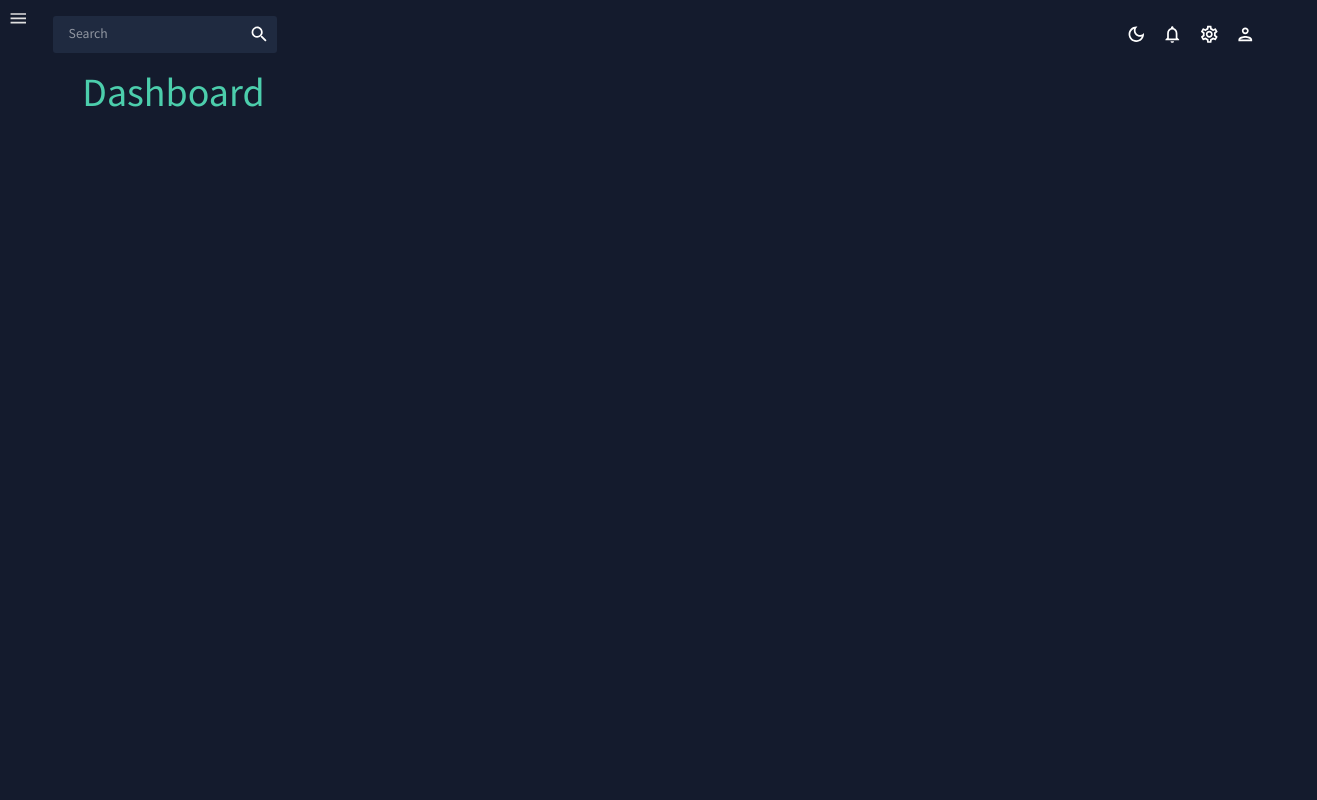
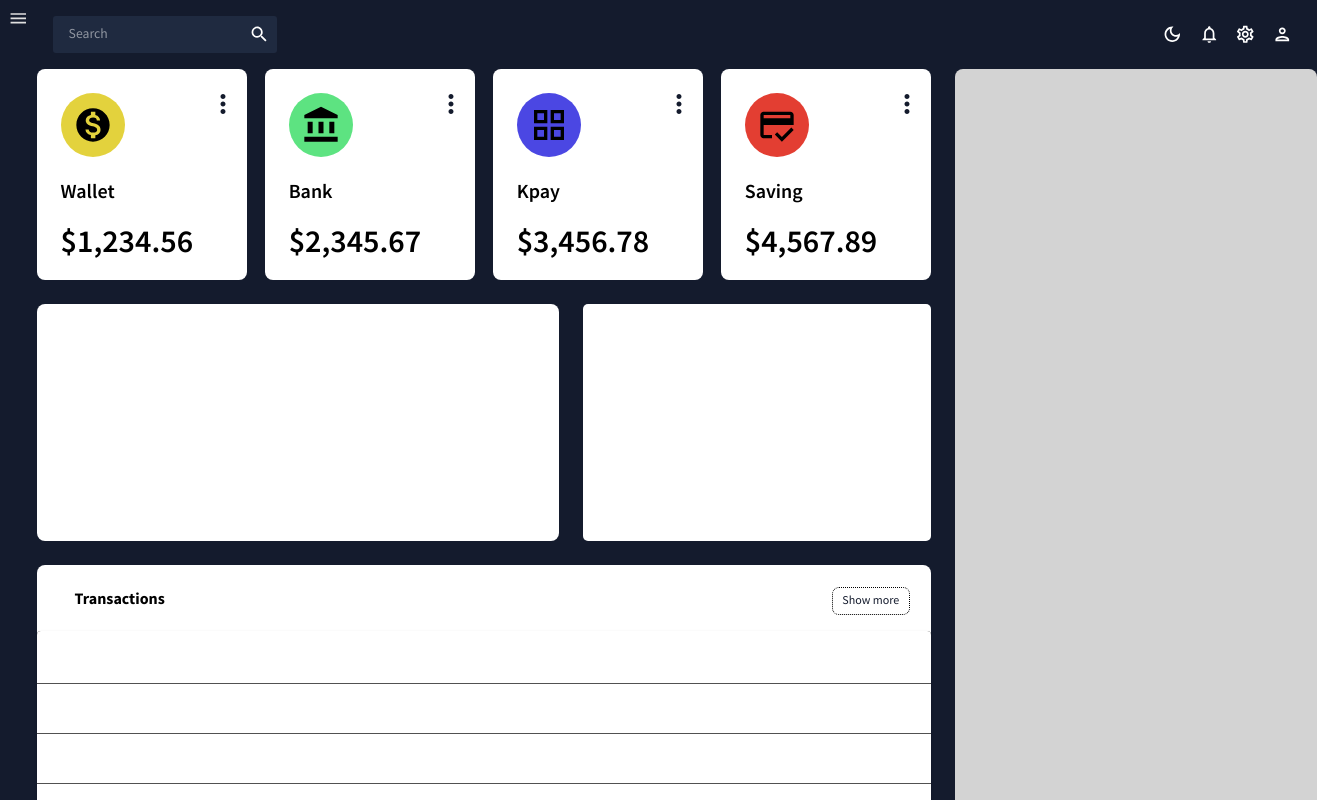
Before and after one commit to GeezerGurus/Tinkle, a React (Create React App) app: page / in a window 1280 px wide. Shown: the top 800 px of the page, 1317 px wide, since content can reach past the window. Built offline with nearby package versions, Linux system fonts and the light colour scheme.

Commit message:
Dashboard layout & 4 Boxes and Extra

```diff
--- a/package.json
+++ b/package.json
@@ -9,6 +9,7 @@
     "@mui/icons-material": "^5.15.18",
     "@mui/material": "^5.15.18",
     "@mui/styled-engine-sc": "^6.0.0-alpha.18",
+    "@mui/x-data-grid": "^7.6.2",
     "@testing-library/jest-dom": "^5.17.0",
     "@testing-library/react": "^13.4.0",
     "@testing-library/user-event": "^13.5.0",
--- /dev/null
+++ b/src/components/Dashboard componentsSLH/balance_com.jsx
@@ -0,0 +1,120 @@
+import { Button, Box, Typography } from "@mui/material";
+import MoreVertIcon from "@mui/icons-material/MoreVert";
+export const Balancecom = ({ Icon, Reason, Amount, Color }) => {
+  return (
+    // bigbox
+    <Box
+      sx={{
+        position: "relative",
+        display: "flex",
+        flexDirection: "column",
+        justifyContent: "space-between",
+        backgroundColor: "white",
+        color: "black",
+        width: "210px",
+        height: "211px",
+        border: "1px",
+        borderRadius: "8px",
+      }}
+    >
+      {/* toprow box */}
+      <Box
+        sx={{
+          display: "flex",
+          width: "100%",
+          height: "88px",
+          justifyContent: "space-between",
+        }}
+      >
+        {/* Bag icon box */}
+        <Box
+          sx={{
+            display: "flex",
+            width: "64px",
+            height: "64px",
+            justifyContent: "center",
+            alignItems: "center",
+            backgroundColor: Color,
+            borderRadius: "50%",
+            margin: "24px",
+          }}
+        >
+          <Icon
+            sx={{
+              fontSize: "40px",
+            }}
+          />
+        </Box>
+
+        {/* menu icon box */}
+        <Box
+          sx={{
+            display: "flex",
+            width: "8px",
+            height: "30px",
+            justifyContent: "center",
+            alignItems: "center",
+            backgroundColor: "white",
+            marginTop: "20px",
+            marginRight: "20px",
+          }}
+        >
+          {" "}
+          <Button
+            sx={{
+              minWidth: "10px",
+              minHeight: "32px",
+              padding: "0px",
+            }}
+          >
+            <MoreVertIcon
+              sx={{
+                fontSize: "30px",
+              }}
+            />
+          </Button>
+        </Box>
+      </Box>
+
+      {/* second row box */}
+      <Box
+        sx={{
+          marginTop: "19px",
+          marginLeft: "24px",
+        }}
+      >
+        <Typography
+          sx={{
+            fontSize: "20px",
+            // fontFamily: "Inter",
+            fontWeight: "600",
+            lineHeight: "30px",
+          }}
+        >
+          {Reason}
+        </Typography>
+      </Box>
+      {/* third row box */}
+      <Box
+        sx={{
+          marginTop: "19px",
+          marginLeft: "24px",
+          marginBottom: "30px",
+        }}
+      >
+        <Typography
+          sx={{
+            fontSize: "32px",
+            fontWeight: "600",
+            lineHeight: "32px",
+            letterSpacing: "1%",
+          }}
+        >
+          {Amount}
+        </Typography>
+      </Box>
+    </Box>
+  );
+};
+
+export default Balancecom;
--- /dev/null
+++ b/src/components/Dashboard componentsSLH/balance_trend.jsx
@@ -0,0 +1,19 @@
+import { Box } from "@mui/material";
+
+export const Balancetrend = () => {
+  return (
+    <Box
+      sx={{
+        display: "flex",
+        backgroundColor: "white",
+        color: "black",
+        width: "60%",
+        height: "100%",
+        marginRight: "24px",
+        borderRadius: "8px",
+      }}
+    ></Box>
+  );
+};
+
+export default Balancetrend;
--- /dev/null
+++ b/src/components/Dashboard componentsSLH/expenses.jsx
@@ -0,0 +1,18 @@
+import { Box } from "@mui/material";
+
+export const Expenses = () => {
+  return (
+    <Box
+      sx={{
+        display: "flex",
+        backgroundColor: "white",
+        color: "black",
+        width: "40%",
+        height: "100%",
+        borderRadius: "5px",
+      }}
+    ></Box>
+  );
+};
+
+export default Expenses;
--- /dev/null
+++ b/src/components/Dashboard componentsSLH/table.jsx
@@ -0,0 +1,61 @@
+import React from "react";
+import {
+  Table,
+  TableBody,
+  TableCell,
+  TableContainer,
+  TableHead,
+  TableRow,
+  Paper,
+} from "@mui/material";
+
+function createData(name, calories, fat, carbs, protein) {
+  return { name, calories, fat, carbs, protein };
+}
+
+const rows = [
+  createData("Frozen yoghurt", 159, 6.0, 24, 4.0),
+  createData("Ice cream sandwich", 237, 9.0, 37, 4.3),
+  createData("Eclair", 262, 16.0, 24, 6.0),
+  createData("Cupcake", 305, 3.7, 67, 4.3),
+  createData("Gingerbread", 356, 16.0, 49, 3.9),
+];
+
+const BasicTable = () => {
+  return (
+    <TableContainer component={Paper}>
+      <Table
+        sx={{ backgroundColor: "white", border: "1px pale black" }}
+        aria-label="simple table"
+      >
+        <TableHead>
+          <TableRow>
+            <TableCell>Dessert (100g serving)</TableCell>
+            <TableCell align="right">Calories</TableCell>
+            <TableCell align="right">Fat&nbsp;(g)</TableCell>
+            <TableCell align="right">Carbs&nbsp;(g)</TableCell>
+            <TableCell align="right">Protein&nbsp;(g)</TableCell>
+          </TableRow>
+        </TableHead>
+        <TableBody>
+          {rows.map((row) => (
+            <TableRow
+              key={row.name}
+              sx={{ "&:last-child td, &:last-child th": { border: 0 } }}
+            >
+              <TableCell component="th" scope="row">
+                {row.name}
+              </TableCell>
+              <TableCell align="right">{row.calories}</TableCell>
+              <TableCell align="right">{row.fat}</TableCell>
+              <TableCell align="right">{row.carbs}</TableCell>
+              <TableCell align="right">{row.protein}</TableCell>
+            </TableRow>
+          ))}
+        </TableBody>
+      </Table>
+    </TableContainer>
+  );
+};
+
+export default BasicTable;
--- /dev/null
+++ b/src/components/Dashboard componentsSLH/transactions.jsx
@@ -0,0 +1,70 @@
+import { Box, Button, Typography } from "@mui/material";
+import * as React from "react";
+import BasicTable from "./table";
+
+export const Transactions = () => {
+  return (
+    <Box
+      sx={{
+        display: "flex",
+        backgroundColor: "white",
+        flexDirection: "column",
+        color: "black",
+        width: "100%",
+        height: "354px",
+        borderRadius: "8px",
+      }}
+    >
+      <Box
+        sx={{
+          height: "69px",
+          border: "3px pale black",
+          display: "flex",
+        }}
+      >
+        <Typography
+          sx={{
+            marginTop: "21px",
+            marginLeft: "38px",
+            marginBottom: "21px",
+            fontWeight: "700",
+            fontSize: "16px",
+            lineHeight: "24px",
+          }}
+        >
+          Transactions
+        </Typography>
+        <Button
+          sx={{
+            border: "1px dotted black",
+            marginLeft: "667px",
+            marginTop: "22px",
+            width: "78px",
+            height: "28px",
+            borderRadius: "7px",
+            whiteSpace: "nowrap",
+            textTransform: "none",
+          }}
+        >
+          <Typography
+            sx={{
+              fontSize: "12px",
+              fontWeight: "200",
+              lineHeight: "14.52px",
+              letterSpacing: "1%",
+              alignItems: "center",
+              // fontFamily: "inter",
+            }}
+          >
+            Show more
+          </Typography>
+        </Button>
+      </Box>
+      <Box>
+        <BasicTable />
+      </Box>
+    </Box>
+  );
+};
+
+export default Transactions;
--- a/src/components/index.js
+++ b/src/components/index.js
@@ -1,2 +1,6 @@
 export { default as Topbar } from "./global/Topbar";
 export { default as Sidebar } from "./global/Sidebar";
+
+//Dashboard
+export { default as Balancecom } from "./Dashboard componentsSLH/balance_com";
+export { default as Balancetrend} from "./Dashboard componentsSLH/balance_trend";
--- a/src/scenes/dashboard/Dashboard.jsx
+++ b/src/scenes/dashboard/Dashboard.jsx
@@ -1,16 +1,108 @@
-import React from "react";
+//import React, { Component } from "react";
+import MonetizationOnIcon from "@mui/icons-material/MonetizationOn";
+import AccountBalanceIcon from "@mui/icons-material/AccountBalance";
+import GridViewIcon from "@mui/icons-material/GridView";
+import CreditScoreIcon from "@mui/icons-material/CreditScore";
 import { tokens } from "../../theme";
-import { Container, Typography, useTheme } from "@mui/material";
+import { Typography, useTheme } from "@mui/material";
+import { Balancecom, Balancetrend } from "../../components";
+import { Transactions } from "../../components/Dashboard componentsSLH/transactions";
+import { Box } from "@mui/material";
+import { Expenses } from "../../components/Dashboard componentsSLH/expenses";
 
 const Dashboard = () => {
   const theme = useTheme();
   const colors = tokens(theme.palette.mode);
   return (
-    <Container>
-      <Typography color={colors.greenAccent[500]} variant="h1">
-        Dashboard
-      </Typography>
-    </Container>
+    // mainbox
+    <Box
+      sx={{
+        display: "flex",
+        justifyContent: "center",
+        width: "100%",
+        height: "946px",
+      }}
+    >
+      {/* mainbox-Left side */}
+      <Box
+        sx={{
+          display: "flex",
+          flexDirection: "column",
+          justifyContent: "space-between",
+          width: "912px",
+          height: "850px",
+          marginRight: "24px",
+        }}
+      >
+        {/* Balancecom top 4 components */}
+        <Box
+          sx={{
+            display: "flex",
+            height: "211px",
+            justifyContent: "space-between",
+            marginBottom: "24px",
+          }}
+        >
+          <Balancecom
+            Icon={MonetizationOnIcon}
+            Reason="Wallet"
+            Amount="$1,234.56"
+            Color=" #E3D23D"
+          />
+          <Balancecom
+            Icon={AccountBalanceIcon}
+            Reason="Bank"
+            Amount="$2,345.67"
+            Color="#5DE381"
+          />
+          <Balancecom
+            Icon={GridViewIcon}
+            Reason="Kpay"
+            Amount="$3,456.78"
+            Color="#4B47E3"
+          />
+          <Balancecom
+            Icon={CreditScoreIcon}
+            Reason="Saving"
+            Amount="$4,567.89"
+            Color="#E33E32"
+          />
+        </Box>
+        {/* Balancetrend,Expenses middle row components */}
+        <Box
+          sx={{
+            display: "flex",
+            justifyContent: "space-between",
+            height: "279px",
+            marginBottom: "24px",
+          }}
+        >
+          <Balancetrend />
+          <Expenses />
+        </Box>
+
+        {/* Transactions last row components */}
+        <Box
+          sx={{
+            display: "flex",
+            justifyContent: "center",
+            height: "354px",
+          }}
+        >
+          <Transactions />
+        </Box>
+      </Box>
+      {/* main right side component */}
+      <Box
+        sx={{
+          width: "369px",
+          backgroundColor: "lightgray",
+          marginBottom: "24px",
+          height: "824px",
+          borderRadius: "8px",
+        }}
+      ></Box>
+    </Box>
   );
 };
 
```
Also changed, not shown: 2 other files (tests, documents, lock files or other folders).
